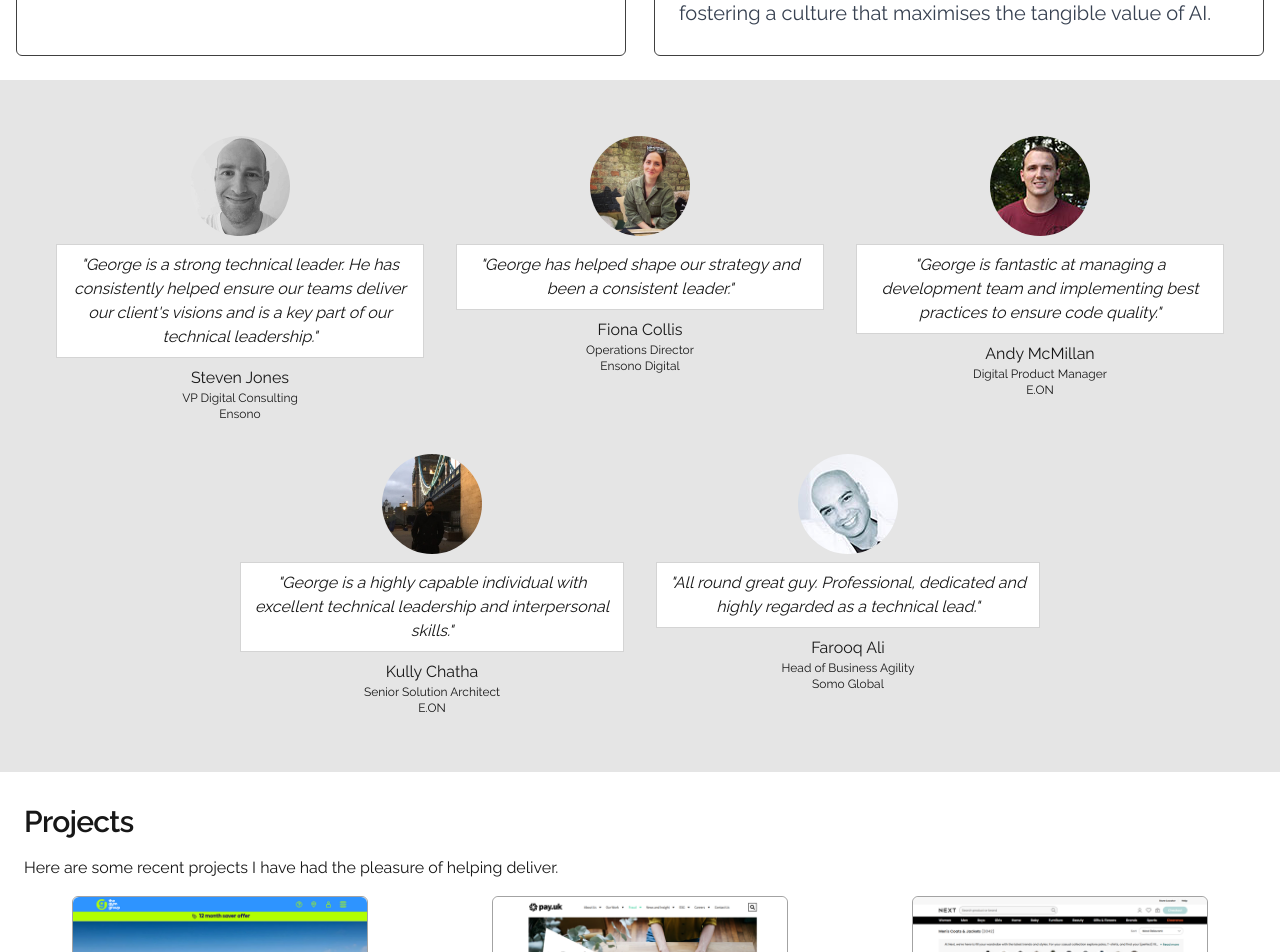
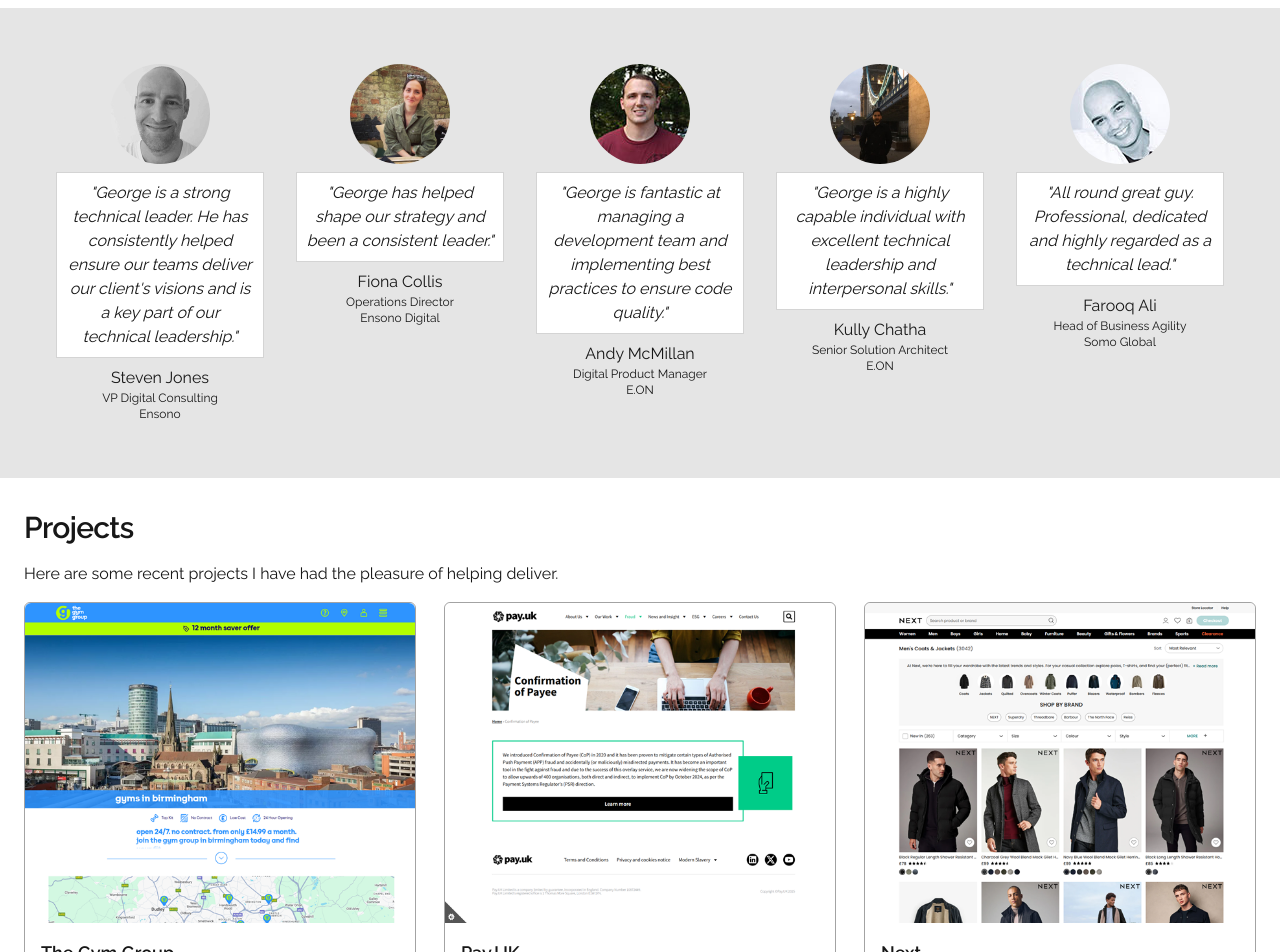
Before and after one commit to georgewilde/wilde-creations, a Next.js app: page / in a window 1280 px wide. Shown: the part 1740-2692 px from the top of the page. Built offline with nearby package versions, Linux system fonts and the light colour scheme.

Commit message:
update project details

```diff
--- a/app/page.tsx
+++ b/app/page.tsx
@@ -86,7 +86,7 @@ export default function Home() {
                                 delivering high-quality, impactful products.
                             </p>
                         </div>
-                        <div className="md:min-w-[300px] hidden md:block">
+                        <div className="md hidden md:block">
                             <Image
                                 src="/images/profile.jpg"
                                 alt="George Wilde"
@@ -188,7 +188,7 @@ export default function Home() {
                     </ul>
                 </section>
                 <section className="bg-neutral-200 flex w-full p-4 md:p-10 flex-row flex-wrap justify-center">
-                    <div className="flex items-center flex-col max-w-[400px] min-w-[300px] flex-grow flex-shrink basis-0 mx-2 my-4">
+                    <div className="flex items-center flex-col max-w-[400px] flex-grow flex-shrink basis-0 mx-2 my-4">
                         <Image
                             className="rounded-full"
                             src="/images/testimonials/steven-jones.jpg"
@@ -208,7 +208,7 @@ export default function Home() {
                         <div className="text-xs">VP Digital Consulting</div>
                         <div className="text-xs">Ensono</div>
                     </div>
-                    <div className="flex items-center flex-col max-w-[400px] min-w-[300px] flex-grow flex-shrink basis-0 mx-2 my-4">
+                    <div className="flex items-center flex-col max-w-[400px] flex-grow flex-shrink basis-0 mx-2 my-4">
                         <Image
                             className="rounded-full"
                             src="/images/testimonials/fiona-collis.jpg"
@@ -226,7 +226,7 @@ export default function Home() {
                         <div className="text-xs">Operations Director</div>
                         <div className="text-xs">Ensono Digital</div>
                     </div>
-                    <div className="flex items-center flex-col max-w-[400px] min-w-[300px] flex-grow flex-shrink basis-0 mx-2 my-4">
+                    <div className="flex items-center flex-col max-w-[400px] flex-grow flex-shrink basis-0 mx-2 my-4">
                         <Image
                             className="rounded-full"
                             src="/images/testimonials/andy-mcmillan.jpg"
@@ -245,7 +245,7 @@ export default function Home() {
                         <div className="text-xs">Digital Product Manager</div>
                         <div className="text-xs">E.ON</div>
                     </div>
-                    <div className="flex items-center flex-col max-w-[400px] min-w-[300px] flex-grow flex-shrink basis-0 mx-2 my-4">
+                    <div className="flex items-center flex-col max-w-[400px] flex-grow flex-shrink basis-0 mx-2 my-4">
                         <Image
                             className="rounded-full"
                             src="/images/testimonials/kully-chatha.jpg"
@@ -264,7 +264,7 @@ export default function Home() {
                         <div className="text-xs">Senior Solution Architect</div>
                         <div className="text-xs">E.ON</div>
                     </div>
-                    <div className="flex items-center flex-col max-w-[400px] min-w-[300px] flex-grow flex-shrink basis-0 mx-2 my-4">
+                    <div className="flex items-center flex-col max-w-[400px] flex-grow flex-shrink basis-0 mx-2 my-4">
                         <Image
                             className="rounded-full"
                             src="/images/testimonials/farooq-ali.jpg"
@@ -296,14 +296,14 @@ export default function Home() {
                             Here are some recent projects I have had the
                             pleasure of helping deliver.
                         </p>
-                        <ul className="grid grid-cols-1 md:grid-cols-2 xl:grid-cols-3 2xl:grid-cols-4 gap-7 justify-center">
-                            <li className="flex items-center flex-col max-w-[400px] mx-12 my-4 border border-neutral-400 rounded-md">
+                        <ul className="grid grid-cols-1 md:grid-cols-2 xl:grid-cols-3 2xl:grid-cols-5 gap-7 justify-center">
+                            <li className="flex items-center flex-col w-full max-w-[450px] my-4 border border-neutral-400 rounded-md">
                                 <Image
                                     className="rounded-t-md"
                                     src="/images/projects/the-gym-group.png"
                                     alt="The Gym Group"
-                                    width={400}
-                                    height={400}
+                                    width={450}
+                                    height={450}
                                 />
                                 <div className="flex flex-col p-4 w-full">
                                     <div className="text-lg font-semibold mb-2">
@@ -328,13 +328,13 @@ export default function Home() {
                                     </div>
                                 </div>
                             </li>
-                            <li className="flex items-center flex-col max-w-[400px] mx-12 my-4 border border-neutral-400 rounded-md">
+                            <li className="flex items-center flex-col w-full max-w-[450px] my-4 border border-neutral-400 rounded-md">
                                 <Image
                                     className="rounded-t-md"
                                     src="/images/projects/pay-uk.png"
                                     alt="Pay.uk"
-                                    width={400}
-                                    height={400}
+                                    width={450}
+                                    height={450}
                                 />
                                 <div className="flex flex-col p-4 w-full">
                                     <div className="text-lg font-semibold mb-2">
@@ -351,13 +351,13 @@ export default function Home() {
                                     </div>
                                 </div>
                             </li>
-                            <li className="flex items-center flex-col max-w-[400px] mx-12 my-4 border border-neutral-400 rounded-md">
+                            <li className="flex items-center flex-col w-full max-w-[450px] my-4 border border-neutral-400 rounded-md">
                                 <Image
                                     className="rounded-t-md"
                                     src="/images/projects/next.png"
                                     alt="NEXT"
-                                    width={400}
-                                    height={400}
+                                    width={450}
+                                    height={450}
                                 />
                                 <div className="flex flex-col p-4 w-full">
                                     <div className="text-lg font-semibold mb-2">
@@ -371,13 +371,13 @@ export default function Home() {
                                     </div>
                                 </div>
                             </li>
-                            <li className="flex items-center flex-col max-w-[400px] mx-12 my-4 border border-neutral-400 rounded-md">
+                            <li className="flex items-center flex-col w-full max-w-[450px] my-4 border border-neutral-400 rounded-md">
                                 <Image
                                     className="rounded-t-md"
                                     src="/images/projects/purplebricks.png"
                                     alt="Purplebricks"
-                                    width={400}
-                                    height={400}
+                                    width={450}
+                                    height={450}
                                 />
                                 <div className="flex flex-col p-4 w-full">
                                     <div className="text-lg font-semibold mb-2">
@@ -394,13 +394,13 @@ export default function Home() {
                                     </div>
                                 </div>
                             </li>
-                            <li className="flex items-center flex-col max-w-[400px] mx-12 my-4 border border-neutral-400 rounded-md">
+                            <li className="flex items-center flex-col w-full max-w-[450px] my-4 border border-neutral-400 rounded-md">
                                 <Image
                                     className="rounded-t-md"
                                     src="/images/projects/socket-energy.png"
                                     alt="Socket Energy"
-                                    width={400}
-                                    height={400}
+                                    width={450}
+                                    height={450}
                                 />
                                 <div className="flex flex-col p-4 w-full">
                                     <div className="text-lg font-semibold mb-2">
@@ -415,13 +415,13 @@ export default function Home() {
                                     </div>
                                 </div>
                             </li>
-                            <li className="flex items-center flex-col max-w-[400px] mx-12 my-4 border border-neutral-400 rounded-md">
+                            <li className="flex items-center flex-col w-full max-w-[450px] my-4 border border-neutral-400 rounded-md">
                                 <Image
                                     className="rounded-t-md"
                                     src="/images/projects/my-npower.jpg"
                                     alt="My Npower"
-                                    width={400}
-                                    height={400}
+                                    width={450}
+                                    height={450}
                                 />
                                 <div className="flex flex-col p-4 w-full">
                                     <div className="text-lg font-semibold mb-2">
@@ -438,13 +438,13 @@ export default function Home() {
                                     </div>
                                 </div>
                             </li>
-                            <li className="flex items-center flex-col max-w-[400px] mx-12 my-4 border border-neutral-400 rounded-md">
+                            <li className="flex items-center flex-col w-full max-w-[450px] my-4 border border-neutral-400 rounded-md">
                                 <Image
                                     className="rounded-t-md"
                                     src="/images/projects/EON-see.png"
                                     alt="E.ON See"
-                                    width={400}
-                                    height={400}
+                                    width={450}
+                                    height={450}
                                 />
                                 <div className="flex flex-col p-4 w-full">
                                     <div className="text-lg font-semibold mb-2">
@@ -461,13 +461,13 @@ export default function Home() {
                                     </div>
                                 </div>
                             </li>
-                            <li className="flex items-stretch flex-col max-w-[400px] mx-12 my-4 border border-neutral-400 rounded-md">
+                            <li className="flex items-center flex-col w-full max-w-[450px] my-4 border border-neutral-400 rounded-md">
                                 <Image
                                     className="rounded-t-md"
                                     src="/images/projects/MINI-offers.png"
                                     alt="Mini Offers"
-                                    width={400}
-                                    height={400}
+                                    width={450}
+                                    height={450}
                                 />
                                 <div className="flex flex-col p-4 w-full">
                                     <div className="text-lg font-semibold mb-2">
@@ -481,13 +481,13 @@ export default function Home() {
                                     </div>
                                 </div>
                             </li>
-                            <li className="flex items-center flex-col max-w-[400px] mx-12 my-4 border border-neutral-400 rounded-md">
+                            <li className="flex items-center flex-col w-full max-w-[450px] my-4 border border-neutral-400 rounded-md">
                                 <Image
                                     className="rounded-t-md"
                                     src="/images/projects/showroom.png"
                                     alt="Showroom Suite"
-                                    width={400}
-                                    height={400}
+                                    width={450}
+                                    height={450}
                                 />
                                 <div className="flex flex-col p-4 w-full">
                                     <div className="text-lg font-semibold mb-2">
@@ -503,13 +503,13 @@ export default function Home() {
                                     </div>
                                 </div>
                             </li>
-                            <li className="flex items-center flex-col max-w-[400px] mx-12 my-4 border border-neutral-400 rounded-md">
+                            <li className="flex items-center flex-col w-full max-w-[450px] my-4 border border-neutral-400 rounded-md">
                                 <Image
                                     className="rounded-t-md"
                                     src="/images/projects/halo.png"
                                     alt="Halo Case Management"
-                                    width={400}
-                                    height={400}
+                                    width={450}
+                                    height={450}
                                 />
                                 <div className="flex flex-col p-4 w-full">
                                     <div className="text-lg font-semibold mb-2">
@@ -523,13 +523,13 @@ export default function Home() {
                                     </div>
                                 </div>
                             </li>
-                            <li className="flex items-center flex-col max-w-[400px] mx-12 my-4 border border-neutral-400 rounded-md">
+                            <li className="flex items-center flex-col w-full max-w-[450px] my-4 border border-neutral-400 rounded-md">
                                 <Image
                                     className="rounded-t-md"
                                     src="/images/projects/spark.png"
                                     alt="Spark Compliance"
-                                    width={400}
-                                    height={400}
+                                    width={450}
+                                    height={450}
                                 />
                                 <div className="flex flex-col p-4 w-full">
                                     <div className="text-lg font-semibold mb-2">
```
